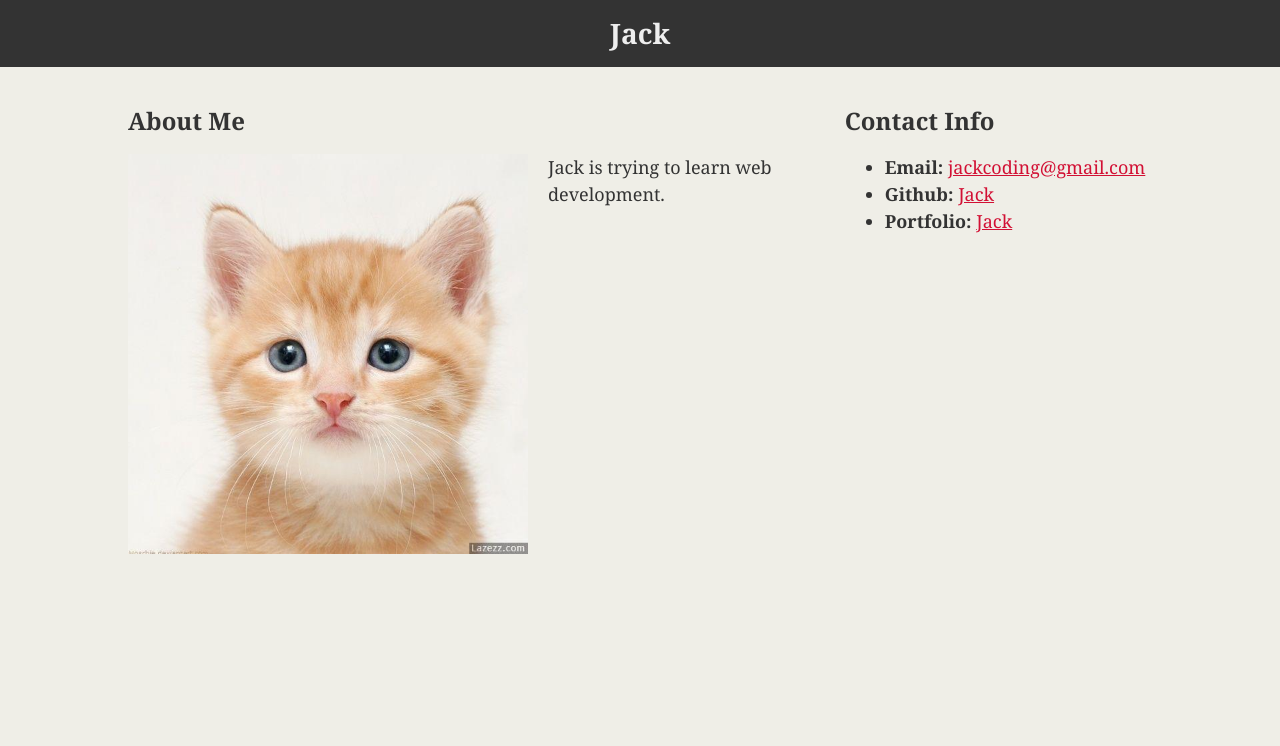
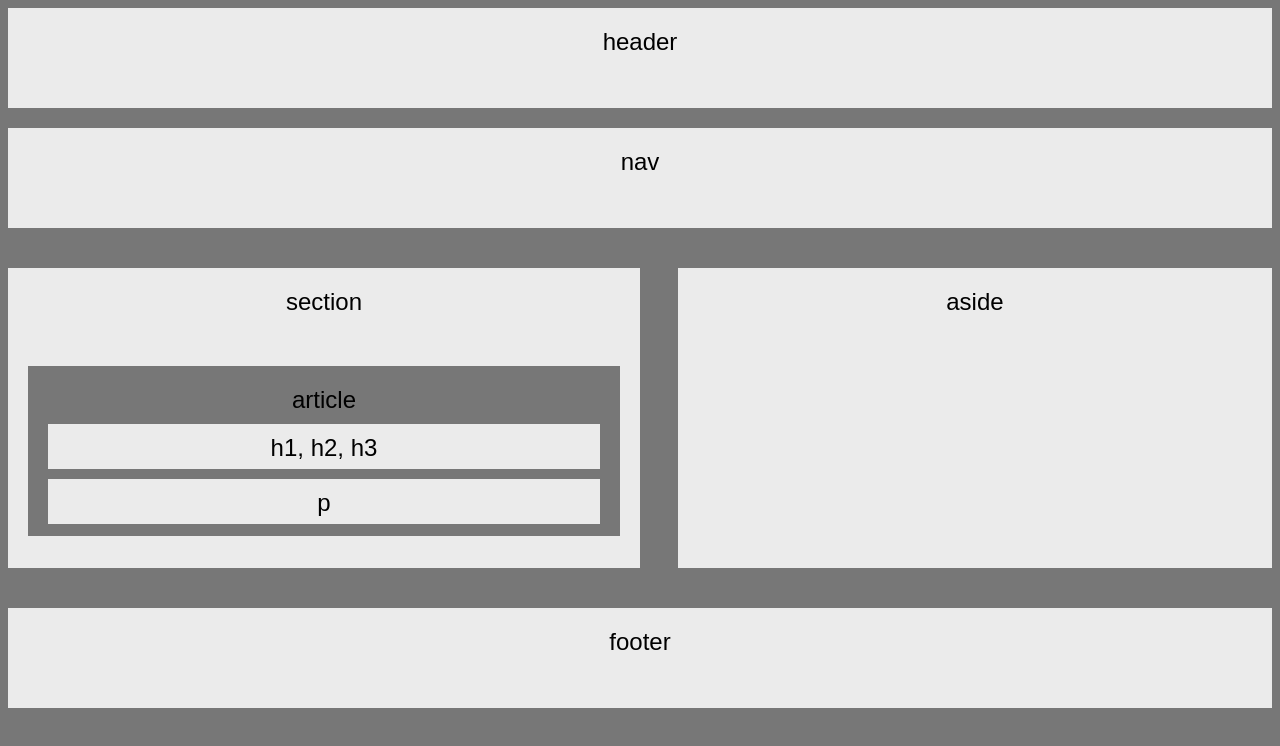
Before and after one commit to harbasheng/Basic-Portfolio, a plain HTML site: page index.html in a window 1280 px wide. Drawn offline with Linux system fonts and the light colour scheme.

Commit message:
Easier Assignment

```diff
--- a/assets/css/style.css
+++ b/assets/css/style.css
@@ -1,65 +1,81 @@
-/**
- First External CSS Stylesheet
- **/
 
-/*
-Each of these CSS elements is associated with an HTML Element, Class, or ID.
-Flip between this CSS file and the HTML to see how things line up.
-Experiment with deleting lines of code from the CSS to see how it affects the webpage when you refresh in the browser.
-*/
+
+* {
+  box-sizing: border-box;
+  text-align: center;
+}
 
 body {
-  padding: 0;
-  margin: 0;
-  font-family: Georgia, "Times New Roman", Times, serif;
-  font-size: 18px;
-  line-height: 150%;
-  color: #333;
-  background: #efeee7;
+  font-size: 24px;
+  background-color: #777;
+  font-family: arial;
 }
 
 header {
-  background: #333;
+  padding: 20px;
+  margin-bottom: 20px;
+  background-color: #ebebeb;
+  height: 100px;
 }
 
-h1 {
-  padding: 20px 0;
-  margin: 0;
-  margin-bottom: 20px;
-  font-size: 28px;
-  color: #eee;
-  text-align: center;
+
+nav {
+  padding: 20px;
+  margin-bottom: 40px;
+  background-color: #ebebeb;
+  height: 100px;
 }
 
-h2 {
-  font-size: 24px;
+section {
+}
+#left1 {
+  width : 50%;
+  padding: 20px;
+  float: left;
+  background-color: #ebebeb;
+  height: 300px;
+  margin-bottom: 40px;
 }
 
-a {
-  color: #d21034;
+#aside1 {
+  width : 47%;
+  padding: 20px;
+  background-color: #ebebeb;
+  float: right;
+  height: 300px;
+  margin-bottom: 40px;
+}
+article {
+    background-color: #777;
+    width: 100%;
+    height: 170px;
+    padding: 20px;
+    margin-top: 50px;
+    float: left;
+}
+#division {
+  background-color: #ebebeb;
+  height: 45px;
+  padding:10px;
+/*  padding: 40px;
+  margin-top: 20px;*/
+  margin-top: 10px;
+  margin-bottom: 10px;
 }
 
-.container {
-  width: 1024px;
-  margin: 0 auto;
+#division2 {
+  background-color: #ebebeb;
+    height: 45px;
+  padding:10px;
+/*  padding: 40px;
+  margin-top: 20px;*/
 }
 
-#main-bio,
-#contact-info,
-#bio-image {
-  float: left;
+footer {
+  background-color: #ccc;
+  clear: both;
+  padding: 20px;
+  background-color: #ebebeb;
+  height: 100px;
+
 }
-
-#main-bio {
-  width: 70%;
-}
-
-#contact-info {
-  width: 30%;
-}
-
-#bio-image {
-  width: 400px;
-  height: 400px;
-  margin-right: 20px;
-}
--- a/index.html
+++ b/index.html
@@ -1,43 +1,43 @@
-<!-- CSS Stylesheets with Relative Paths -->
-
 <!DOCTYPE html>
 <html lang="en-us">
 
 <head>
   <meta charset="UTF-8">
-  <title>CSS Stylesheets with Relative Paths</title>
-
-  <!-- This line is money! It points your HTML to the CSS file. -->
-  <!-- Notice the "relative" pathway? It matches a file inside our current directory's "assets" folder. Open it to see our style rules. -->
+  <title>Floats</title>
   <link rel="stylesheet" type="text/css" href="assets/css/style.css">
-
 </head>
 
 <body>
+
   <header>
-    <h1>Jack</h1>
+    header
   </header>
 
-  <div class="container">
+  <nav>
+    nav
+  </nav>
 
-    <section id="main-bio">
+  <section id="left1">
+    section
+        <article >
+          article
 
-      <h2>About Me</h2>
+    <div id="division">
+      h1, h2, h3
+    </div>
+    <div id="division2">
+      p
+    </div>
+    </article>
+  </section>
 
-      <img id="bio-image" src="assets/images/AboutMe.jpg" alt="Cat" width = "200" height = "200">
+  <section id="aside1">
+    aside
+  </section>
 
-      <p>Jack is trying to learn web development.</p>
-    </section>
-
-    <section id="contact-info">
-      <h2>Contact Info</h2>
-      <ul>
-        <li><strong>Email:</strong> <a href="#">jackcoding@gmail.com</a></li>
-        <li><strong>Github:</strong> <a href="#">Jack</a></li>
-        <li><strong>Portfolio:</strong> <a href="#">Jack</a></li>
-      </ul>
-    </section>
-  </div>
+  <footer>
+    footer
+  </footer>
 
 </body>
 
```
